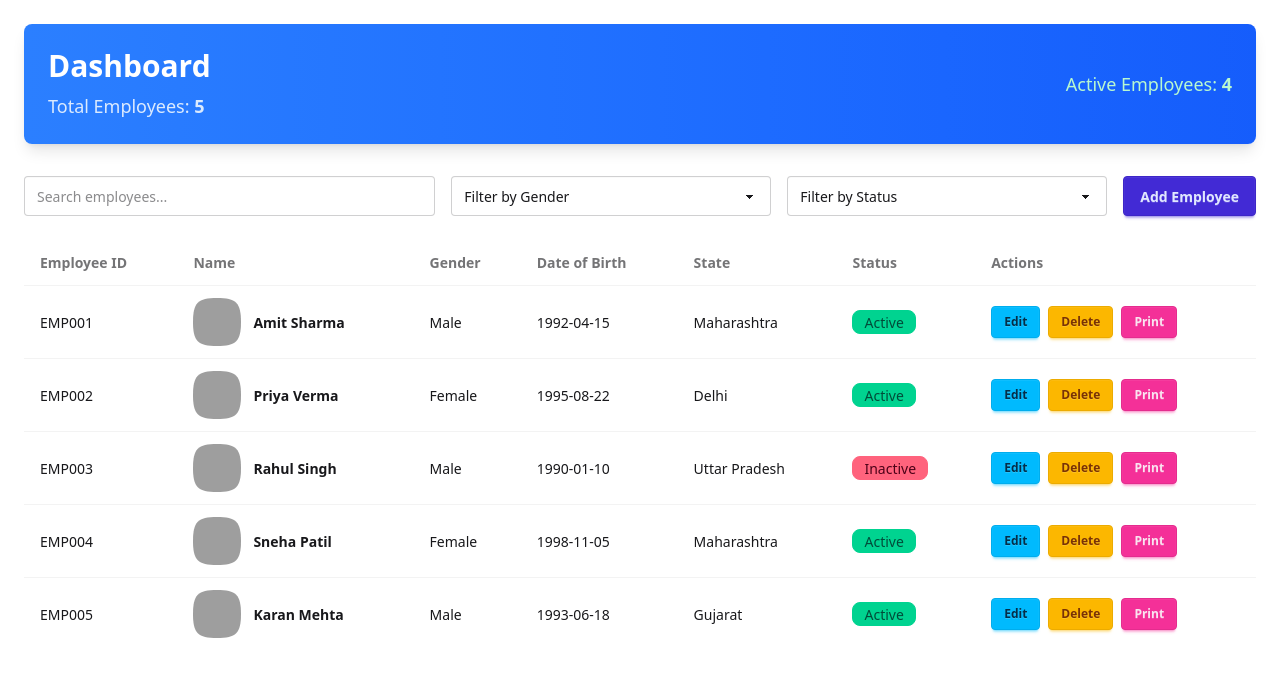
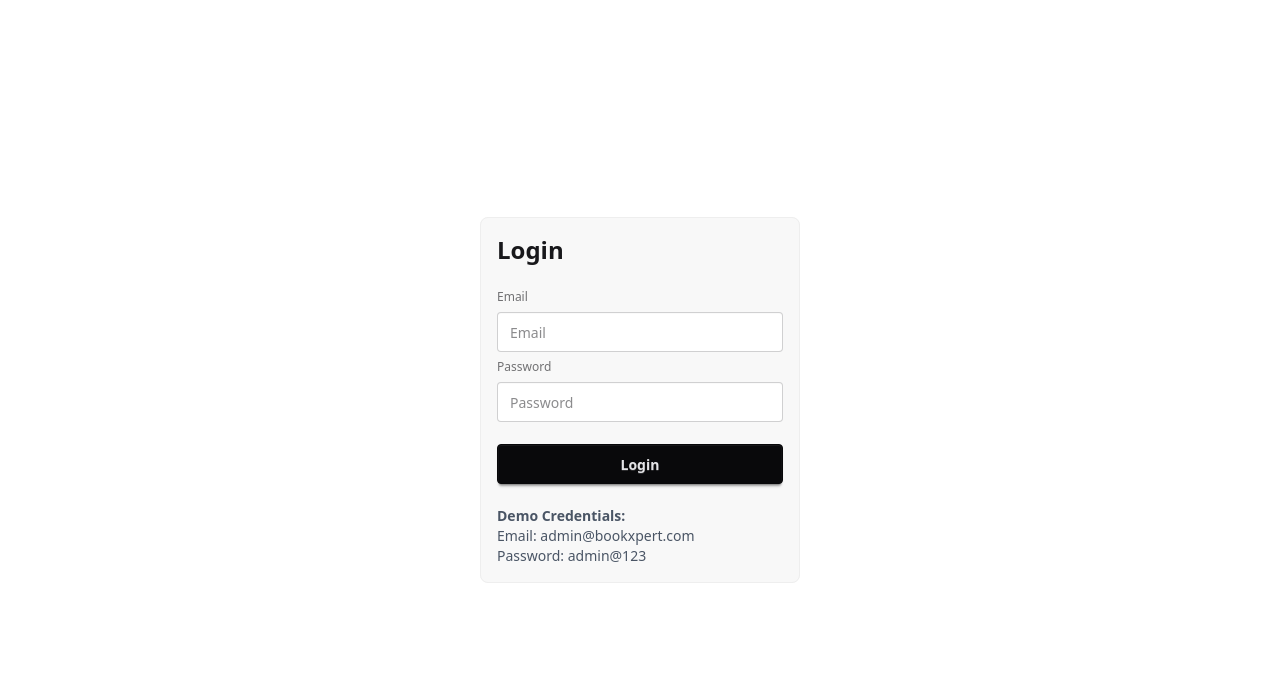
Before and after one commit to Prashant-kamble10/bookxpert, a React (Vite) app in the folder bookxpert-dashboard/: page / in a window 1280 px wide. Shown: the top 676 px of the page. Built offline with nearby package versions, Linux system fonts and the light colour scheme; grey boxes are pictures that could not be loaded.

Commit message:
protected route implemented

```diff
--- a/bookxpert-dashboard/package.json
+++ b/bookxpert-dashboard/package.json
@@ -11,8 +11,10 @@
   },
   "dependencies": {
     "@tailwindcss/vite": "^4.1.18",
+    "axios": "^1.13.2",
     "react": "^19.2.0",
     "react-dom": "^19.2.0",
+    "react-router-dom": "^7.12.0",
     "tailwindcss": "^4.1.18"
   },
   "devDependencies": {
--- a/bookxpert-dashboard/src/App.jsx
+++ b/bookxpert-dashboard/src/App.jsx
@@ -1,13 +1,27 @@
 import "./App.css";
+import { useState } from "react";
 import Login from "./components/Login";
 import Dashboard from "./components/Dashboard";
 
 
 function App() {
+  const [isAuthenticated, setIsAuthenticated] = useState(false);
+
+  const handleLoginSuccess = () => {
+    setIsAuthenticated(true);
+  };
+
+  const handleLogout = () => {
+    setIsAuthenticated(false);
+  };
+
   return (
     <>
-        {/* <Login /> */}
-        <Dashboard />
+      {isAuthenticated ? (
+        <Dashboard onLogout={handleLogout} />
+      ) : (
+        <Login onLoginSuccess={handleLoginSuccess} />
+      )}
     </>
   );
 }
--- a/bookxpert-dashboard/src/components/Dashboard.jsx
+++ b/bookxpert-dashboard/src/components/Dashboard.jsx
@@ -2,7 +2,7 @@ import React, { useState } from 'react'
 import Table from "./Table";
 import { data } from "../Data/MockData";
 
-const Dashboard = () => {
+const Dashboard = ({ onLogout }) => {
   const [searchTerm, setSearchTerm] = useState('');
   const [genderFilter, setGenderFilter] = useState('');
   const [statusFilter, setStatusFilter] = useState('');
@@ -26,8 +26,11 @@ const Dashboard = () => {
           <h1 className="text-3xl font-bold text-white">Dashboard</h1>
           <p className="text-lg text-blue-100 mt-2">Total Employees: <span className="font-semibold">{totalCount}</span></p>
         </div>
-        <div className="text-right">
-          <p className="text-lg text-green-200">Active Employees: <span className="font-semibold">{activeCount}</span></p>
+        <div className="text-right flex items-center gap-4">
+          <div>
+            <p className="text-lg text-green-200">Active Employees: <span className="font-semibold">{activeCount}</span></p>
+          </div>
+          <button className="btn btn-error btn-outline" onClick={onLogout}>Logout</button>
         </div>
       </div>
       <div className="flex gap-4 mb-6">
--- a/bookxpert-dashboard/src/components/Login.jsx
+++ b/bookxpert-dashboard/src/components/Login.jsx
@@ -1,8 +1,9 @@
 import {useState} from "react";
 import React from "react";
+import { VALID_CREDENTIALS } from "../constants/credentials";
 
 
-const Login = () => {
+const Login = ({ onLoginSuccess }) => {
 
    const  loginObj = {
     email : "",
@@ -10,6 +11,7 @@ const Login = () => {
   }
 
   const [login, setLogin ] = useState(loginObj)
+  const [error, setError] = useState("")
 
 
   function handleChange(event){
@@ -18,19 +20,46 @@ const Login = () => {
        ...prev,
       [name] : value
      }))
+    setError("")
   }
 
+  function handleLogin(event){
+    event.preventDefault()
+
+    // Validate credentials
+    const isValidUser = VALID_CREDENTIALS.some(
+      cred => cred.email === login.email && cred.password === login.password
+    )
+
+    if(isValidUser){
+      setLogin(loginObj)
+      setError("")
+      onLoginSuccess()
+    } else {
+      setError("Invalid email or password. Please try again.")
+    }
+  }
 
   return (
     <div className="flex justify-center items-center min-h-screen">
         <fieldset className="fieldset bg-base-200 border-base-300 rounded-box w-xs border p-4">
+        <h2 className="text-2xl font-bold mb-4">Login</h2>
+
         <label className="label">Email</label>
         <input type="email" className="input" placeholder="Email" name="email" value={login.email} onChange={handleChange}/>
 
         <label className="label">Password</label>
         <input type="password" className="input" placeholder="Password" name="password" value={login.password} onChange={handleChange}/>
 
-        <button className="btn btn-neutral mt-4">Login</button>
+        {error && <div className="alert alert-error mt-4"><span>{error}</span></div>}
+
+        <button className="btn btn-neutral mt-4" onClick={handleLogin}>Login</button>
+
+        <div className="mt-4 text-sm text-gray-600">
+          <p><strong>Demo Credentials:</strong></p>
+          <p>Email: admin@bookxpert.com</p>
+          <p>Password: admin@123</p>
+        </div>
       </fieldset>
     </div>
 
--- /dev/null
+++ b/bookxpert-dashboard/src/constants/credentials.js
@@ -0,0 +1,11 @@
+// Hardcoded credentials - credentials for authentication
+export const VALID_CREDENTIALS = [
+  {
+    email: "admin@bookxpert.com",
+    password: "admin@123"
+  },
+  {
+    email: "user@bookxpert.com",
+    password: "user@123"
+  }
+];
```
Also changed, not shown: 1 other file (tests, documents, lock files or other folders).
